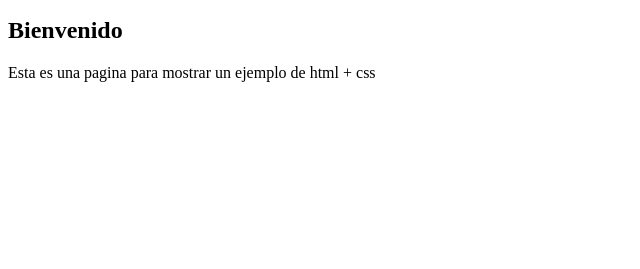
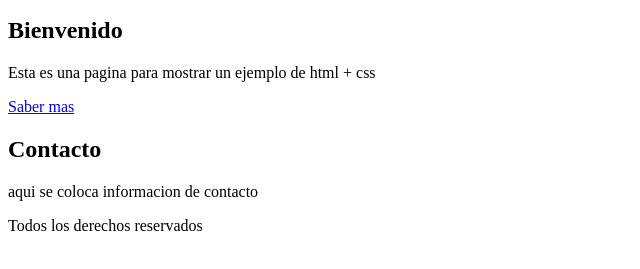
Before and after one commit to edixonm92-ship-it/html_0409, a plain HTML site: page index.html in a window 1280 px wide. Shown: the part 101-370 px from the top of the page, without its empty margins (0-640 px from the left). Drawn offline with Linux system fonts and the light colour scheme.

Commit message:
se finaliza el html

```diff
--- a/index.html
+++ b/index.html
@@ -14,9 +14,16 @@
         <main class="content">
             <section class="card">
                 <h2>Bienvenido</h2>
-                <p>Esta es una pagina para mostrar
-                     un ejemplo de html + css</p>
+                <p>Esta es una pagina para mostrar un ejemplo de html + css</p>
+                <a class="btn" href="#">Saber mas</a>
+            </section>
+            <section class="card">
+                <h2>Contacto</h2>
+                <p>aqui se coloca informacion de contacto</p>
             </section>
         </main>
+        <footer class="site-footer">
+            <p>Todos los derechos reservados</p>
+        </footer>
     </body>
 </html>
```
